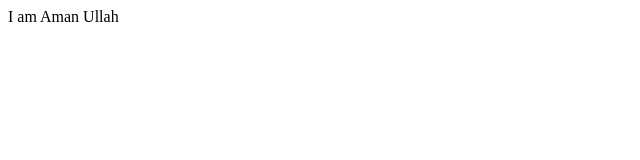
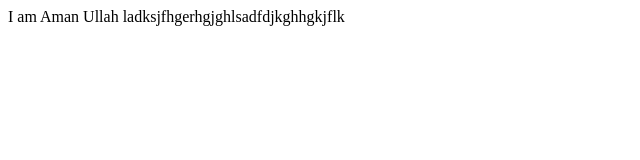
Before and after one commit to Nusrat107/FFC, a plain HTML site: page index.html in a window 1280 px wide. Shown: the whole page, without its empty margins (0-640 px from the left). Drawn offline with Linux system fonts and the light colour scheme.

Commit message:
Aman ullah

```diff
--- a/index.html
+++ b/index.html
@@ -2,5 +2,7 @@
     <head>
         <title>falguni food corner</title>
     </head>
-    <body>I am Aman Ullah</body>
+    <body>I am Aman Ullah
+        ladksjfhgerhgjghlsadfdjkghhgkjflk
+    </body>
 </html>
```
